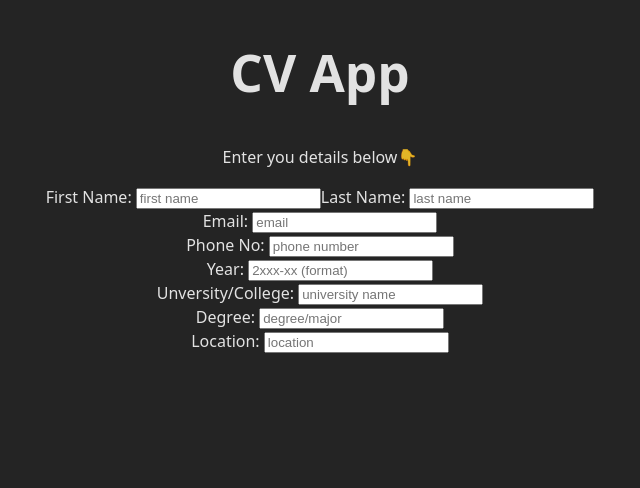
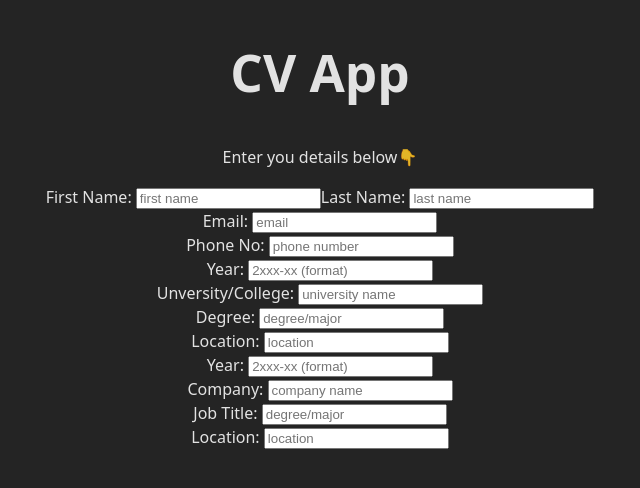
Before and after one commit to Anand-1812/CV-app, a React (Vite) app in the folder cv_app/: page / in a window 1280 px wide. Shown: the top 488 px of the page, without its empty margins (320-960 px from the left). Built offline with nearby package versions, Linux system fonts and the light colour scheme.

Commit message:
add the experience section

```diff
--- /dev/null
+++ b/cv_app/src/components/Experience.jsx
@@ -0,0 +1,57 @@
+import { useState } from "react";
+
+function Experience() {
+  const [year, setYear] = useState("");
+  const [company, setCompanyName] = useState("");
+  const [jobTitle, setJobTitle] = useState("");
+  const [location, setLocation] = useState("");
+
+  function handleYear(e) {
+    setYear(e.target.value);
+  }
+
+  function handleCompanyName(e) {
+    setCompanyName(e.target.value);
+  }
+
+  function handleJobName(e) {
+    setJobTitle(e.target.value);
+  }
+
+  function handleLocation(e) {
+    setLocation(e.target.value);
+  }
+
+  return (
+    <>
+      <div className="experience">
+        <div className="year">
+          <label>
+            Year: <input value={year} onChange={handleYear} placeholder="2xxx-xx (format)" />
+          </label>
+        </div>
+
+        <div className="university">
+          <label>
+            Company: <input value={company} onChange={handleCompanyName} placeholder="company name" />
+          </label>
+        </div>
+
+        <div className="degree">
+          <label>
+            Job Title: <input value={jobTitle} onChange={handleJobName} placeholder="degree/major" />
+          </label>
+        </div>
+
+        <div className="location">
+          <label>
+            Location: <input value={location} onChange={handleLocation} placeholder="location" />
+          </label>
+        </div>
+
+      </div>
+    </>
+  );
+}
+
+export default Experience;
--- a/cv_app/src/main.jsx
+++ b/cv_app/src/main.jsx
@@ -4,11 +4,13 @@ import './index.css'
 import App from './App.jsx'
 import Name from './components/Name.jsx'
 import Education from './components/Education.jsx'
+import Experience from './components/Experience.jsx'
 
 createRoot(document.getElementById('root')).render(
   <StrictMode>
     <App />
     <Name />
     <Education />
+    <Experience />
   </StrictMode>,
 )
```
